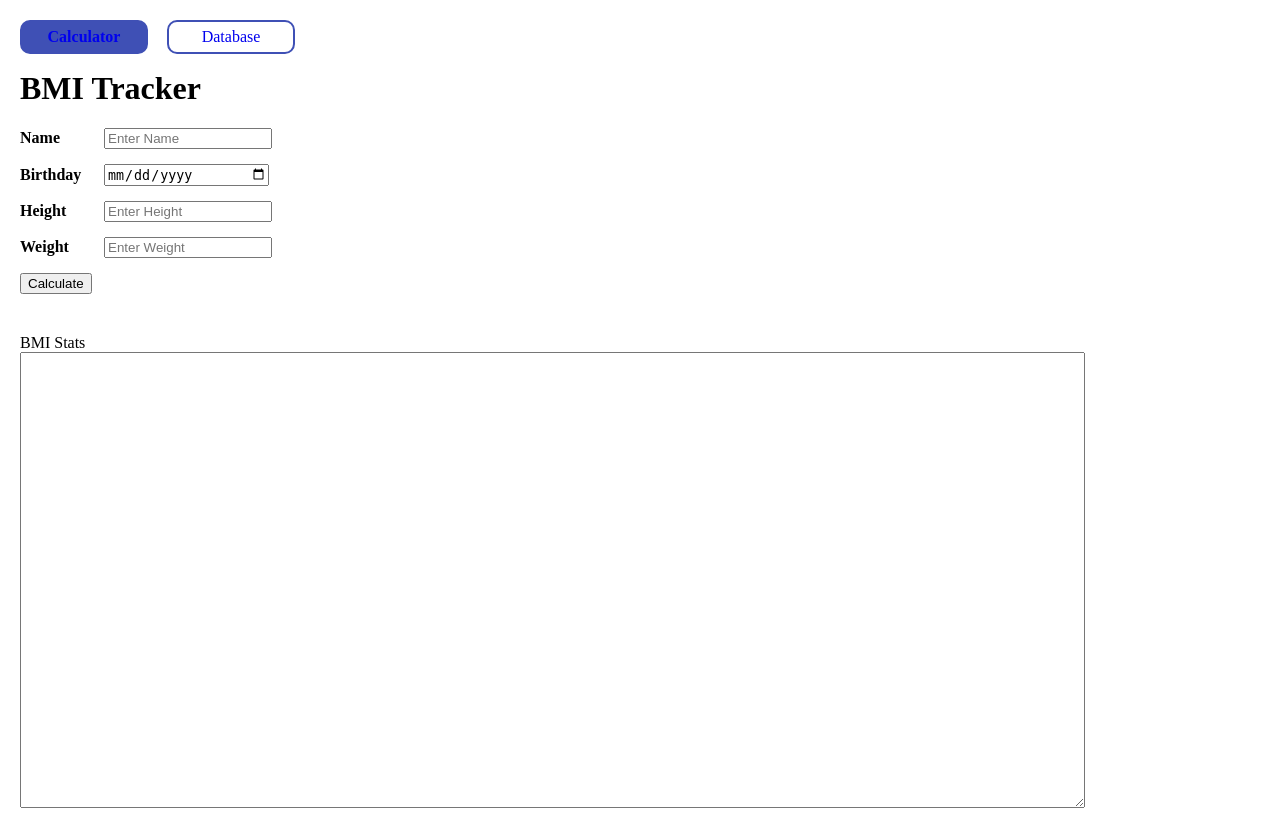
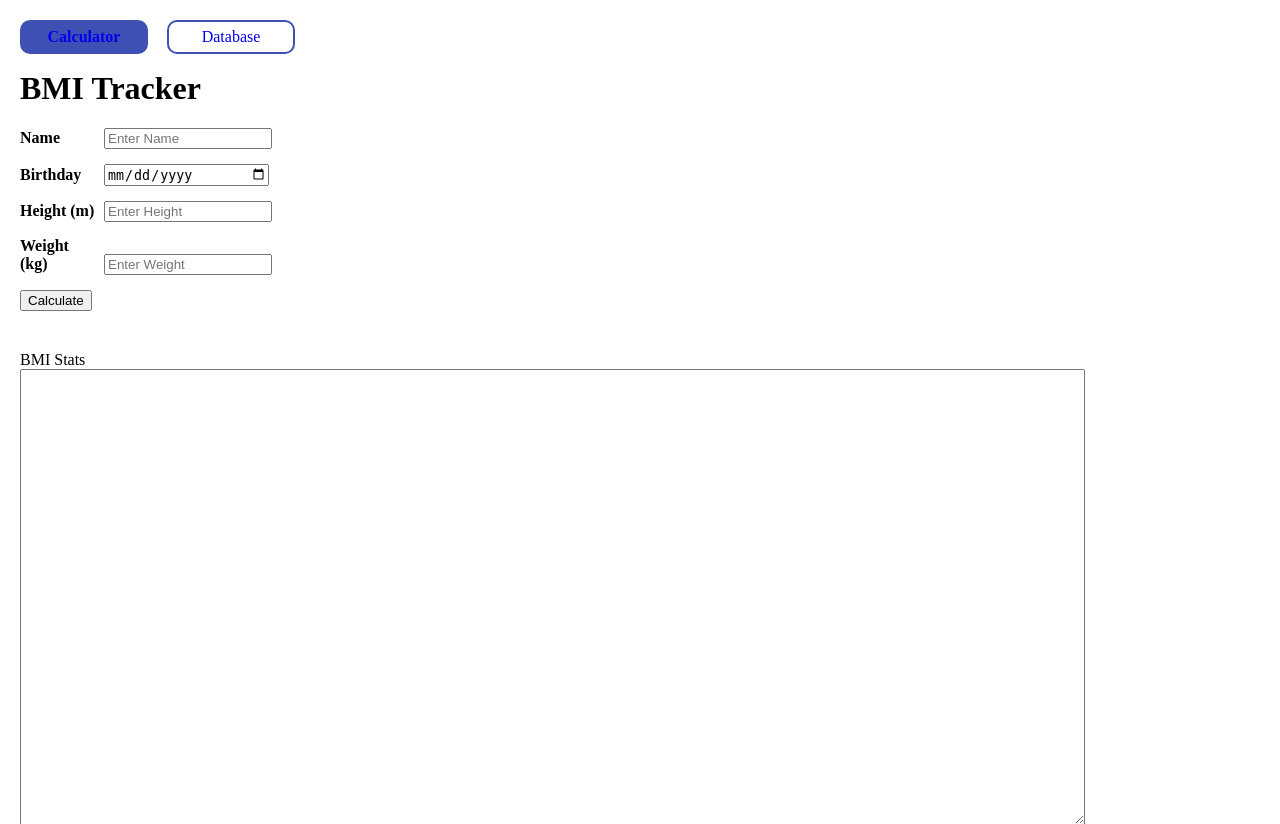
Before and after one commit to Jim-Chiew/BMI-calculator, a Flask app: page / in a window 1280 px wide. Shown: the top 824 px of the page. Run offline with Flask 3, Linux system fonts and the light colour scheme.

Commit message:
UI update

```diff
--- a/templates/database.html
+++ b/templates/database.html
@@ -38,6 +38,7 @@
          <th>Weight</th>
          <th>Height</th>
          <th>BMI</th>
+         <th>Status</th>
        </tr>
 
      </table>
@@ -71,6 +72,7 @@
                <td>${entry.weight}</td>
                <td>${entry.height}</td>
                <td>${entry.bmi}</td>
+               <td>${entry.status}</td>
               </tr>
              `
             })
@@ -79,6 +81,7 @@
          <th>Weight</th>
          <th>Height</th>
          <th>BMI</th>
+         <th>Status</th>
        </tr>`
             document.getElementById('resultTable').innerHTML += tableAddOn;
           }
--- a/templates/main.html
+++ b/templates/main.html
@@ -31,12 +31,12 @@
       </div>
 
       <div class="inputField">
-        <label for="height"><b>Height</b></label>
+        <label for="height"><b>Height (m)</b></label>
         <input type="number" step=0.01 placeholder="Enter Height" name="height" id="height" required>
       </div>
 
       <div class="inputField">
-        <label for="weight"><b>Weight</b></label>
+        <label for="weight"><b>Weight (kg)</b></label>
         <input type="number" step=0.01 placeholder="Enter Weight" name="weight" id="weight" required>
       </div>
 
@@ -64,8 +64,11 @@
           const res = JSON.parse(formSubmit.response)
 
           let resultTextArea = document.getElementById('results')
+          console.log(res)
           resultTextArea.value = `**STATS**
 Name: ${res.name}
+
+Age: ${res.age}
 
 DateTime: ${res.datetime}
 
@@ -74,6 +77,8 @@ Heigth: ${res.height}
 Weight: ${res.weight}
 
 BMI: ${res.entry[0].bmi}
+
+Status: ${res.status}
 
 **Info**
 ${res.info}
--- /dev/null
+++ b/users.json
@@ -0,0 +1 @@
+{"james":{"name":"james","dob":"2001-03-08","height":1.8,"weight":70.0,"datetime":1708508013787,"age":22,"bmi":21.6049382716,"status":"Healthy Weight","entry":[{"datetime":1708508299867,"height":1.8,"weight":50.0,"bmi":15.4320987654,"status":"Underweight"},{"datetime":1708508293424,"height":1.8,"weight":89.0,"bmi":27.4691358025,"status":"Overweight"},{"datetime":1708508288939,"height":1.8,"weight":80.0,"bmi":24.6913580247,"status":"Healthy Weight"},{"datetime":1708508018327,"height":1.8,"weight":90.0,"bmi":27.7777777778,"status":"Overweight"},{"datetime":1708508016301,"height":1.8,"weight":80.0,"bmi":24.6913580247,"status":"Healthy Weight"},{"datetime":1708508013787,"height":1.8,"weight":70.0,"bmi":21.6049382716,"status":"Healthy Weight"}]},"e":{"name":"e","dob":"0020-02-20","height":132.0,"weight":123.0,"datetime":1708529133001,"age":2004,"bmi":0.0070592287,"status":"Underweight","entry":[{"datetime":1708529211288,"height":132.0,"weight":123.0,"bmi":0.0070592287,"status":"Underweight"},{"datetime":1708529133001,"height":132.0,"weight":123.0,"bmi":0.0070592287,"status":"Underweight"}]}}
```
Also changed, not shown: 1 other file.
